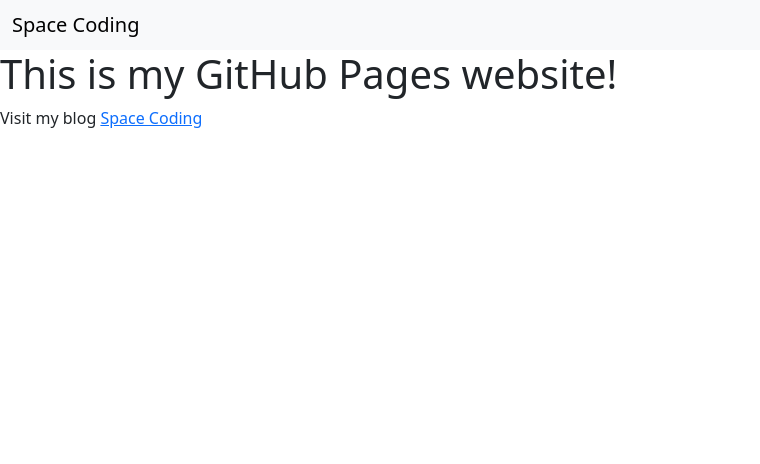
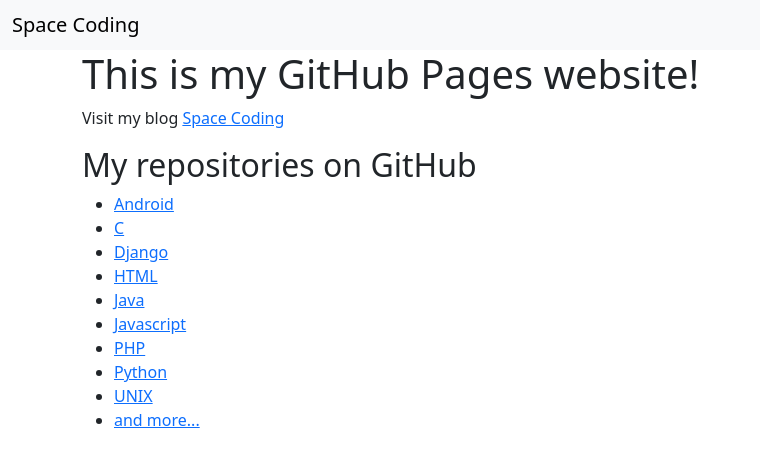
Before and after one commit to ContardiC/ContardiC.github.io, a plain HTML site: page index.html in a window 1280 px wide. Shown: the whole page, without its empty margins (0-760 px from the left). Drawn offline with Linux system fonts and the light colour scheme.

Commit message:
links added

```diff
--- a/index.html
+++ b/index.html
@@ -13,8 +13,23 @@
               <span class="navbar-brand mb-0 h1">Space Coding</span>
             </div>
           </nav>
-        <h1>This is my GitHub Pages website!</h1>
-        <p>Visit my blog <a href="https://www.spacecoding.it/" target="_blank" >Space Coding</a></p>
+          <div class="container">
+            <h1>This is my GitHub Pages website!</h1>
+            <p>Visit my blog <a href="https://www.spacecoding.it/" target="_blank" >Space Coding</a></p>
+            <h2>My repositories on GitHub</h2>
+            <ul>
+              <li><a href="https://github.com/ContardiC/Android_Lesson_1_Counter">Android</a></li>
+              <li><a href="https://github.com/ContardiC/C_Lessons">C</li>
+              <li><a href="https://github.com/ContardiC/Django_Lessons">Django</a></li>
+              <li><a href="https://github.com/ContardiC/HTML_Lessons">HTML</a></li>
+              <li><a href="https://github.com/ContardiC/Java_Lessons">Java</a></li>
+              <li><a href="https://github.com/ContardiC/Javascript_Lessons">Javascript</a></li>
+              <li><a href="https://github.com/ContardiC/PHP_Lessons">PHP</a></li>
+              <li><a href="https://github.com/ContardiC/Python_Lessons">Python</a></li>
+              <li><a href="https://github.com/ContardiC/UNIX_Lessons">UNIX</a></li>
+              <li><a href="https://github.com/ContardiC?tab=repositories">and more...</a></li>
+            </ul>
+          </div>
         <script src="js/bootstrap.min.js "></script>
     </body>
 </html>
```
